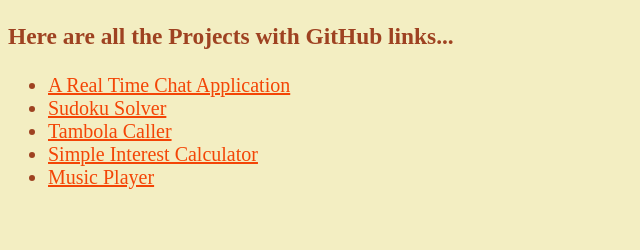
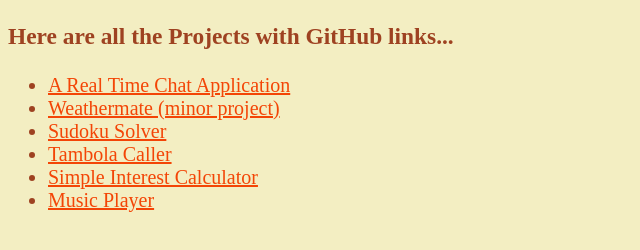
Before and after one commit to Supritraj5/allproj, a plain HTML site: page index.html in a window 1280 px wide. Shown: the whole page, without its empty margins (0-640 px from the left). Drawn offline with Linux system fonts and the light colour scheme.

Commit message:
after adding minor proj

```diff
--- a/index.html
+++ b/index.html
@@ -16,6 +16,7 @@
     <h3>Here are all the Projects with GitHub links...</h3>
     <ul>
         <li><a href="https://github.com/Supritraj5/chatIO">A Real Time Chat Application</a></li>
+        <li><a href="https://github.com/Supritraj5/weathermate">Weathermate (minor project)</a></li>
         <li><a href="https://supritraj5.github.io/Sudoku-breaker/">Sudoku Solver</a></li>
         <li><a href="https://supritraj5.github.io/HousieCaller/">Tambola Caller</a></li>
         <li><a href="https://supritraj5.github.io/Simple-interest-calculator/">Simple Interest Calculator</a></li>
```
